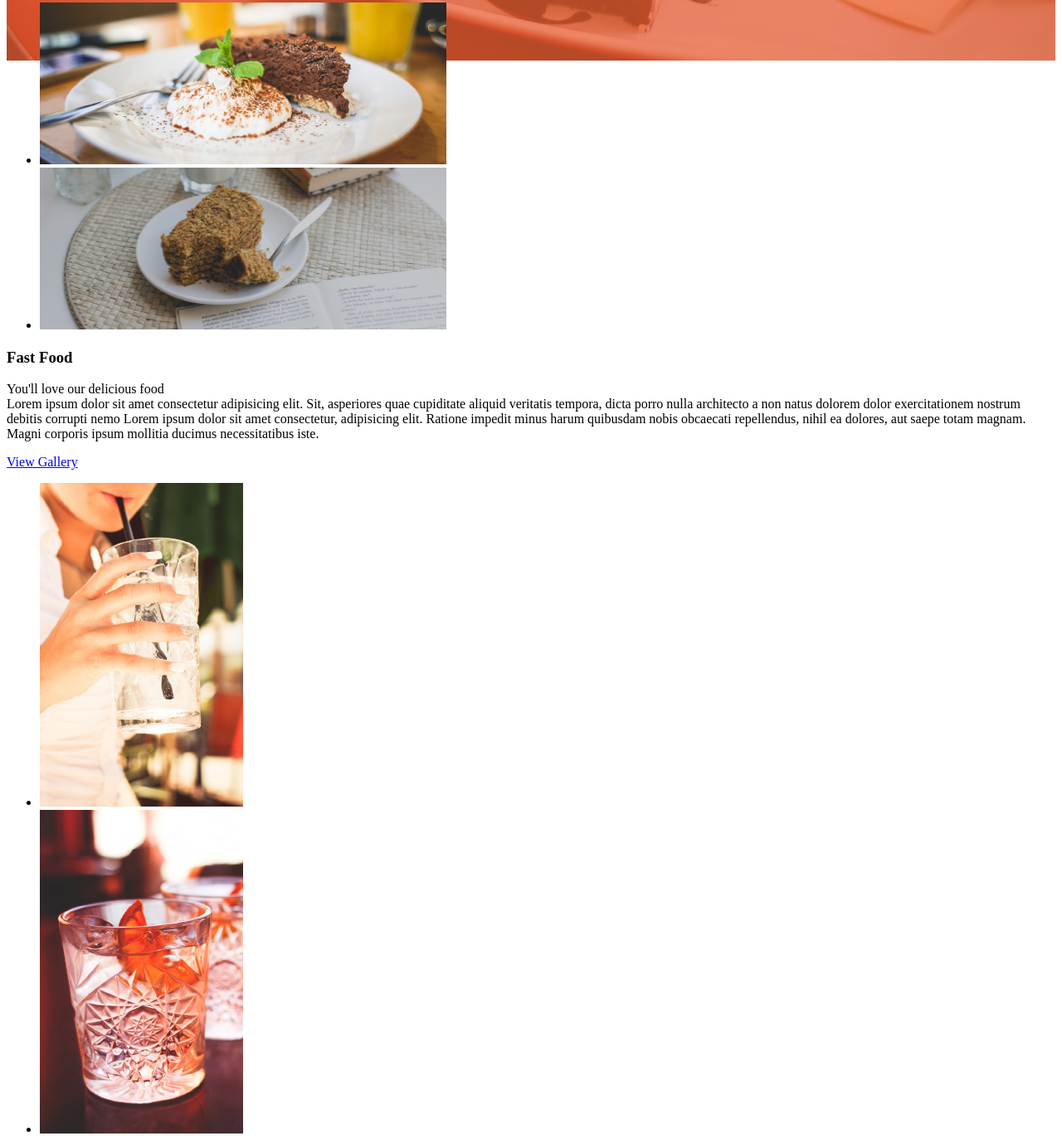
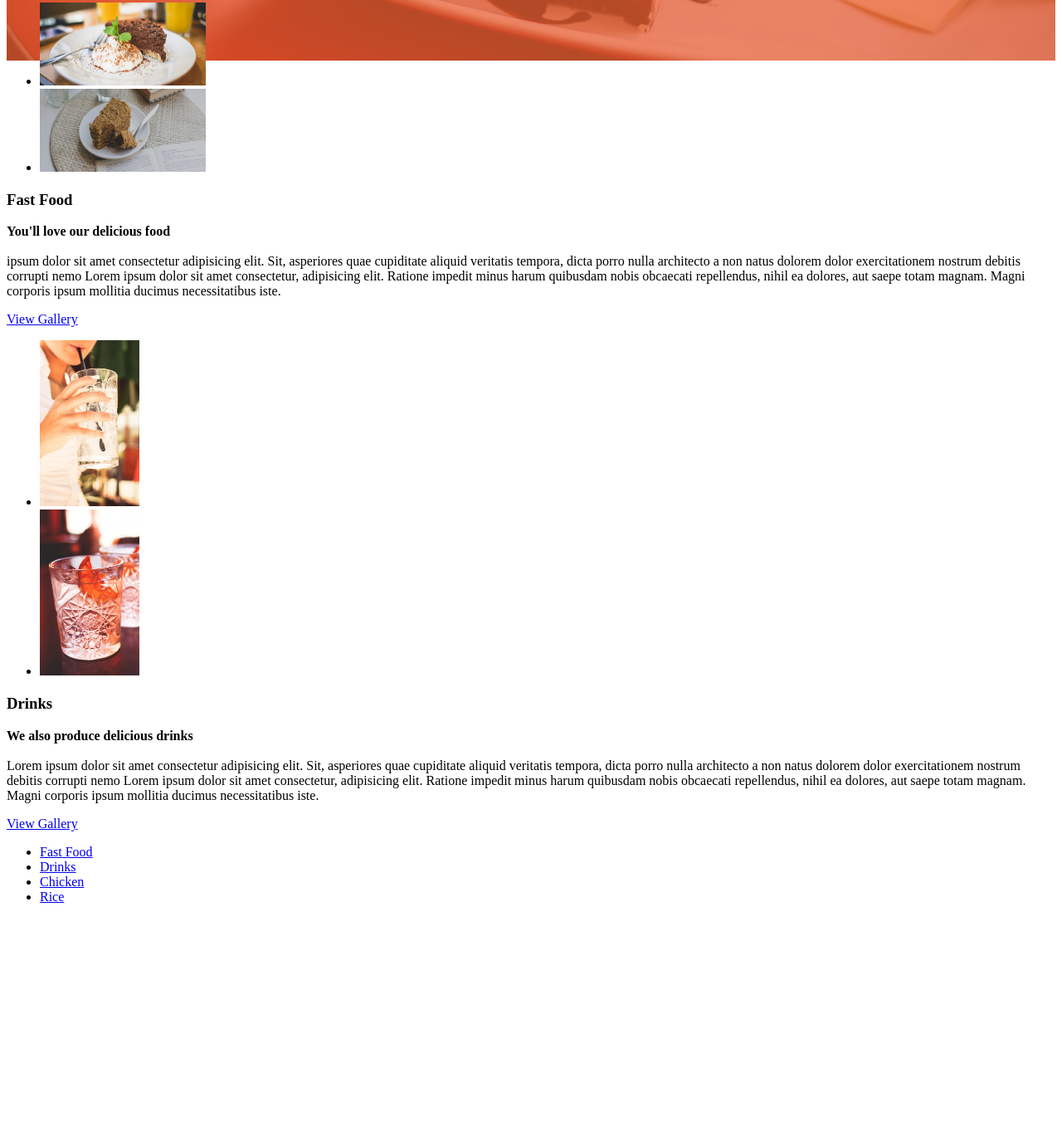
Before and after one commit to Solomonmuli/anita-kitchen, a plain HTML site: page index.html in a window 1280 px wide. Shown: the part 535-1904 px from the top of the page at 83% size. After the commit the page ends 1625 px from the top, so only its background shows below. Drawn offline with Linux system fonts and the light colour scheme.

Commit message:
reached at the lower nav section

```diff
--- a/index.html
+++ b/index.html
@@ -34,31 +34,53 @@
   <div id="lunch">Lunch</div>
   <div id="dinner">Dinner</div>
 
-  <div class="content">
+  <!--start of Content section-->
+
+  <main>
+  <div id="content-1" class="row">
+    <div class="fastfood-images1">
     <ul>
-      <li><img src="fastFood1.jpg"></li>
-      <li><img src="fastFood2.jpg"></li>
+      <li><img src="fastFood1.jpg" alt="fastfood1" height="100px" width="200px"></li>
+      <li><img src="fastFood2.jpg" alt="fastfood2" height="100px" width="200px"></li>
     </ul>
-
+  </div>
     <h3>Fast Food</h3>
-    <p>You'll love our delicious food</strong><br>Lorem ipsum dolor sit amet consectetur adipisicing elit. Sit, asperiores quae cupiditate aliquid veritatis tempora, dicta porro nulla architecto a non natus dolorem dolor exercitationem
+    <p><strong>You'll love our delicious food</strong><br><br>ipsum dolor sit amet consectetur adipisicing elit. Sit, asperiores quae cupiditate aliquid veritatis tempora, dicta porro nulla architecto a non natus dolorem dolor exercitationem
       nostrum debitis corrupti nemo Lorem ipsum dolor sit amet consectetur, adipisicing elit. Ratione impedit minus harum quibusdam nobis obcaecati repellendus, nihil ea dolores, aut saepe totam magnam. Magni corporis ipsum mollitia
       ducimus necessitatibus iste.</p>
 
       <a href="#" class="glink">View Gallery<i class="fa fa-arrow-right" aria-hidden="true"></i></a>
 
+      <div id="content-2" class="row">
     <ul>
-      <li><img src="drink1.jpg"></li>
-      <li><img src="drink2.jpg"></li>
+      <li><img src="drink1.jpg" alt="drink1" height="200px" width="120px"></li>
+      <li><img src="drink2.jpg" alt="drink2" height="200px" width="120px"></li>
     </ul>
 
     <h3>Drinks</h3>
-    <p><strong>We also produce delicious drinks</strong><br>Lorem ipsum dolor sit amet consectetur adipisicing elit. Sit, asperiores quae cupiditate aliquid veritatis tempora, dicta porro nulla architecto a non natus dolorem dolor exercitationem
+    <p><strong>We also produce delicious drinks</strong><br><br>Lorem ipsum dolor sit amet consectetur adipisicing elit. Sit, asperiores quae cupiditate aliquid veritatis tempora, dicta porro nulla architecto a non natus dolorem dolor exercitationem
       nostrum debitis corrupti nemo Lorem ipsum dolor sit amet consectetur, adipisicing elit. Ratione impedit minus harum quibusdam nobis obcaecati repellendus, nihil ea dolores, aut saepe totam magnam. Magni corporis ipsum mollitia
       ducimus necessitatibus iste.</p>
 
       <a href="#" class="glink">View Gallery<i class="fa fa-arrow-right" aria-hidden="true"></i></a>
+    </div>
   </div>
+</main>
+
+<!--end of content section-->
+
+<div class="food-section">
+  <div class="lower-nav">
+    <ul>
+      <li><a href="#">Fast Food</a></li>
+      <li><a href="#">Drinks</a></li>
+      <li><a href="#">Chicken</a></li>
+      <li><a href="#">Rice</a></li>
+    </ul>
+
+  </div> <!--close lower nav-->
+
+ </div> <!--close food-section-->
 
 
 
```
